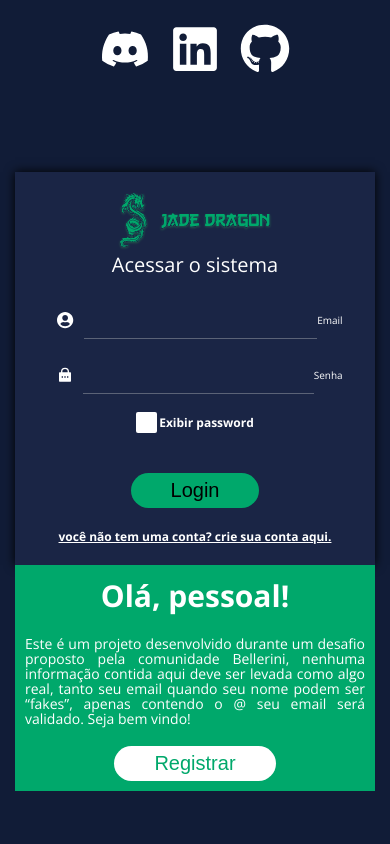
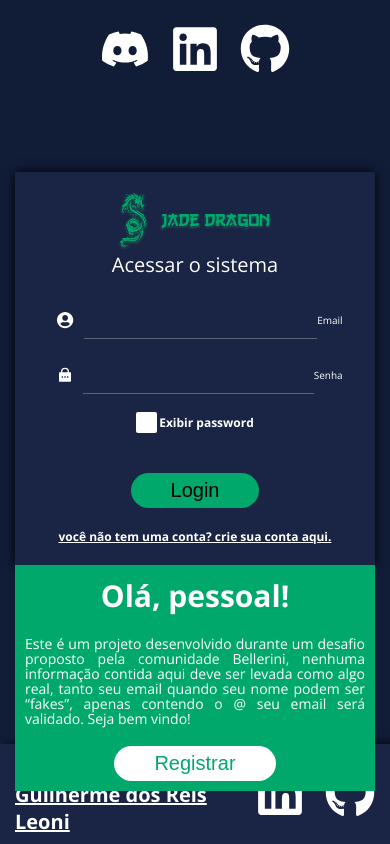
Before and after one commit to GuiLeoni14/Users_ReactJs, a React (Vite) app: page /login in a window 390 px wide. Built offline with nearby package versions, Linux system fonts and the light colour scheme.

Commit message:
footer responsivo

```diff
--- a/src/App.jsx
+++ b/src/App.jsx
@@ -18,6 +18,7 @@ function App() {
                 <Router>
                     <MyRoutes />
                 </Router>
+                <Footer />
             </PersonProvider>
         </AuthProvider>
     );
--- a/src/layout/Footer/index.jsx
+++ b/src/layout/Footer/index.jsx
@@ -1,15 +1,13 @@
 import { FaDiscord, FaGithub, FaLinkedin } from 'react-icons/fa';
 import Container from '../Container';
+import './styles.scss';
 export default function Footer() {
     return (
-        <Footer>
+        <footer>
             <Container>
-                <a href="https://www.linkedin.com/in/guileoni14/" target="_blank" rel="noopener noreferrer">
-                    <h4>Desenvolvido por Guilherme dos Reis Leoni</h4>
-                </a>
                 <div className="contact">
-                    <a href="https://discord.gg/ballerini" target="_blank" rel="noopener noreferrer">
-                        <FaDiscord />
+                    <a href="https://www.linkedin.com/in/guileoni14/" target="_blank" rel="noopener noreferrer">
+                        <h4>Desenvolvido por Guilherme dos Reis Leoni</h4>
                     </a>
                     <a href="https://www.linkedin.com/in/guileoni14/" target="_blank" rel="noopener noreferrer">
                         <FaLinkedin />
@@ -19,6 +17,6 @@ export default function Footer() {
                     </a>
                 </div>
             </Container>
-        </Footer>
+        </footer>
     );
 }
--- a/src/layout/Footer/styles.scss
+++ b/src/layout/Footer/styles.scss
@@ -1,12 +1,15 @@
+@import '../GlobalVariables/styles.scss';
 footer{
     width: 100%;
     height: 10rem;
+    background-color: $blue-500;
     position: absolute;
     bottom: 0;
     right: 0;
     display: flex;
     align-items: center;
     justify-content: center;
+    box-shadow: 1rem 0rem 1rem #000;
     .container{
         .contact{
             width: 100%;
@@ -22,6 +25,10 @@ footer{
                     margin-left: 2rem;
                 }
             }
+            h4{
+                font-size: 2rem;
+                text-decoration: underline;
+            }
         }
     }
 }
```
